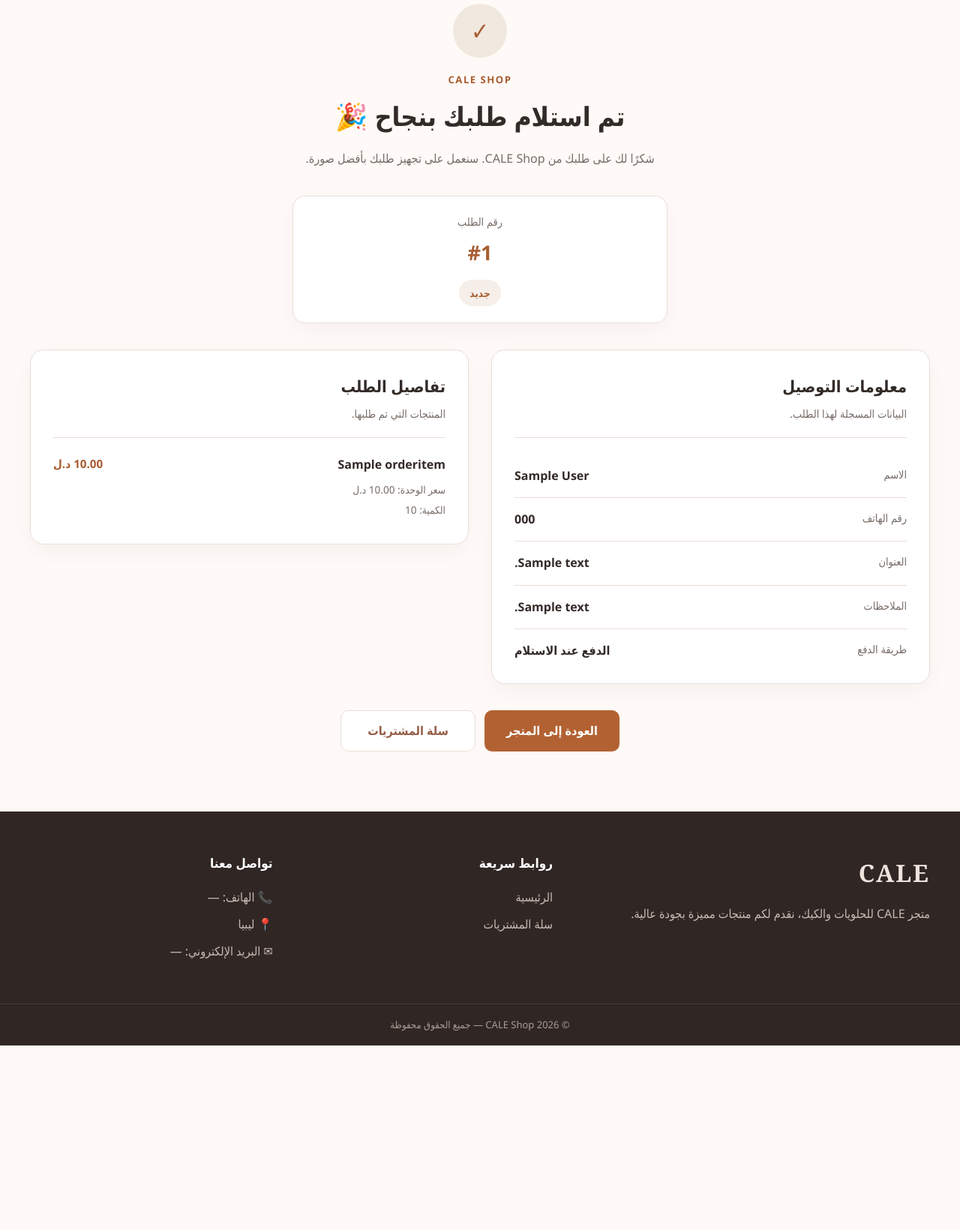
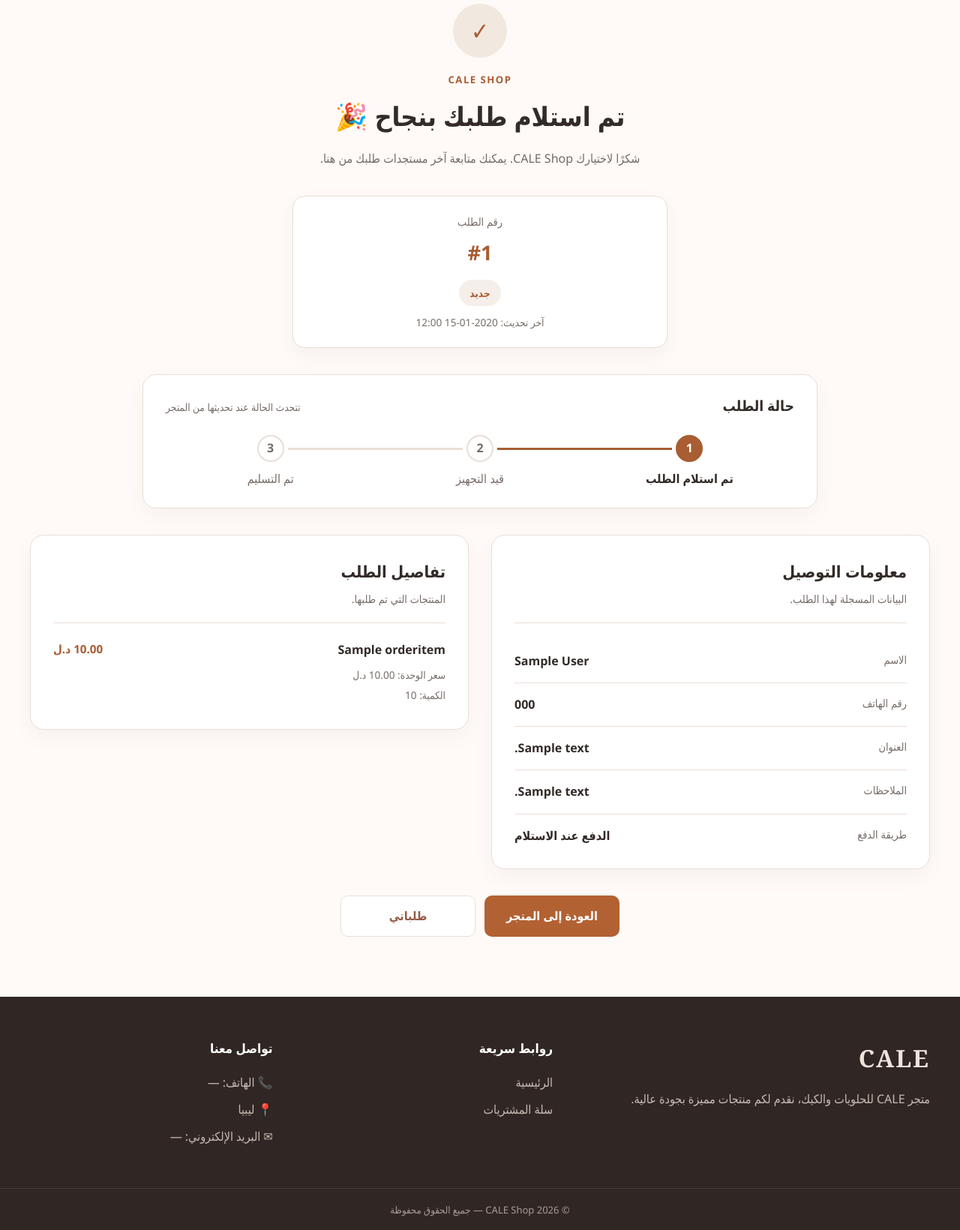
Before and after one commit to Qusay-code/cale_shop, a Django app: page /order/success/1/ in a window 1280 px wide. Shown: the part 176-1816 px from the top of the page at 75% size. Before the commit the page ends 1570 px from the top, so only its background shows below. Run offline with Django 5.2, Linux system fonts and the light colour scheme; a user stored in the database is signed in; tables that the repository leaves empty hold one stand-in row (values such as "Sample post"); some libraries are stand-ins or nearby versions.

Commit message:
Add customer order tracking and cancellation

```diff
--- a/static/store/css/pages/orders.css
+++ b/static/store/css/pages/orders.css
@@ -172,3 +172,6 @@
         width: 100%;
     }
 }
+
+.order-updated-at { margin: 12px 0 0; color: var(--muted-color); font-size: .82rem; }
+.order-card .order-progress { margin-top: 20px; }
--- a/static/store/css/store.css
+++ b/static/store/css/store.css
@@ -3676,3 +3676,22 @@
         font-size: 22px;
     }
 }
+
+/* Customer order tracking */
+.order-tracking-card { max-width: 900px; margin: 0 auto 35px; padding: 25px 30px; background: #fff; border: 1px solid var(--border-color); border-radius: 18px; box-shadow: 0 10px 30px rgba(0, 0, 0, .04); }
+.tracking-heading { display: flex; justify-content: space-between; align-items: baseline; gap: 12px; margin-bottom: 22px; }
+.tracking-heading h2 { margin: 0; font-size: 1.2rem; }
+.tracking-heading > span, .order-updated-at { color: var(--muted-color); font-size: .85rem; }
+.order-updated-at { margin: 10px 0 0; }
+.order-progress-steps { display: grid; grid-template-columns: repeat(3, 1fr); list-style: none; padding: 0; margin: 0; }
+.order-progress-steps li { position: relative; display: flex; flex-direction: column; align-items: center; gap: 9px; text-align: center; color: var(--muted-color); }
+.order-progress-steps li:not(:last-child)::after { content: ""; position: absolute; top: 17px; right: calc(50% + 23px); left: calc(-50% + 23px); height: 3px; background: var(--border-color); }
+.order-step-marker { z-index: 1; display: grid; width: 36px; height: 36px; place-items: center; border: 2px solid var(--border-color); border-radius: 50%; background: #fff; font-weight: 800; }
+.order-progress-steps li.is-complete { color: var(--accent-color); }
+.order-progress-steps li.is-complete .order-step-marker { border-color: var(--accent-color); background: var(--accent-color); color: #fff; }
+.order-progress-steps li.is-complete:not(:last-child)::after { background: var(--accent-color); }
+.order-progress-steps li.is-current .order-step-label { font-weight: 800; color: var(--text-color); }
+.order-progress-cancelled { display: flex; align-items: center; gap: 13px; padding: 15px; border-radius: 12px; background: #fff1ef; color: #a5362c; }
+.order-progress-cancel-icon { display: grid; width: 34px; height: 34px; place-items: center; border-radius: 50%; background: #a5362c; color: #fff; font-size: 1.4rem; }
+.order-progress-cancelled div { display: flex; flex-direction: column; gap: 3px; }
+.order-progress-cancelled div span { font-size: .88rem; }
--- a/static/store/css/theme.css
+++ b/static/store/css/theme.css
@@ -443,6 +443,10 @@
 html[data-theme="dark"] .order-status {
     background-color: #302a29;
 }
+html[data-theme="dark"] .order-tracking-card { background: var(--white); border-color: var(--border); }
+html[data-theme="dark"] .order-step-marker { background: var(--white); border-color: var(--border); }
+html[data-theme="dark"] .order-progress-cancelled { background: #3b2526; color: #ffaaa1; }
+html[data-theme="dark"] .order-progress-cancel-icon { background: #a5362c; color: #fff; }
 
 html[data-theme="dark"] .hero-button.secondary,
 html[data-theme="dark"] .continue-shopping,
--- a/store/admin_views.py
+++ b/store/admin_views.py
@@ -556,6 +556,7 @@
         },
         Order.Status.PROCESSING: {
             Order.Status.DELIVERED,
+            Order.Status.CANCELLED,
         },
         Order.Status.DELIVERED: set(),
         Order.Status.CANCELLED: set(),
--- a/store/templates/store/base.html
+++ b/store/templates/store/base.html
@@ -11,8 +11,8 @@
     <title>{% block title %}CALE Shop{% endblock %}</title>
 
     <!-- Main Store CSS -->
-    <link rel="stylesheet" href="{% static 'store/css/store.css' %}?v=4">
-    <link rel="stylesheet" href="{% static 'store/css/theme.css' %}?v=2">
+    <link rel="stylesheet" href="{% static 'store/css/store.css' %}?v=5">
+    <link rel="stylesheet" href="{% static 'store/css/theme.css' %}?v=3">
     <script src="{% static 'store/js/theme.js' %}?v=1" defer></script>
 
     {% block extra_css %}{% endblock %}
--- /dev/null
+++ b/store/templates/store/shop/_order_progress.html
@@ -0,0 +1,14 @@
+{% if order.status == "cancelled" %}
+    <div class="order-progress order-progress-cancelled" aria-label="حالة الطلب: ملغي">
+        <span class="order-progress-cancel-icon" aria-hidden="true">×</span>
+        <div><strong>تم إلغاء الطلب</strong><span>إذا كنت تعتقد أن هذا خطأ، تواصل معنا.</span></div>
+    </div>
+{% else %}
+    <div class="order-progress" aria-label="تقدم الطلب">
+        <ol class="order-progress-steps">
+            <li class="{% if order.status == 'new' or order.status == 'processing' or order.status == 'delivered' %}is-complete{% endif %} {% if order.status == 'new' %}is-current{% endif %}"><span class="order-step-marker" aria-hidden="true">1</span><span class="order-step-label">تم استلام الطلب</span></li>
+            <li class="{% if order.status == 'processing' or order.status == 'delivered' %}is-complete{% endif %} {% if order.status == 'processing' %}is-current{% endif %}"><span class="order-step-marker" aria-hidden="true">2</span><span class="order-step-label">قيد التجهيز</span></li>
+            <li class="{% if order.status == 'delivered' %}is-complete is-current{% endif %}"><span class="order-step-marker" aria-hidden="true">3</span><span class="order-step-label">تم التسليم</span></li>
+        </ol>
+    </div>
+{% endif %}
--- a/store/templates/store/shop/order_success.html
+++ b/store/templates/store/shop/order_success.html
@@ -1,6 +1,6 @@
 {% extends "store/base.html" %}
 
-{% block title %}تم استلام الطلب | CALE Shop{% endblock %}
+{% block title %}متابعة الطلب #{{ order.id }} | CALE Shop{% endblock %}
 
 {% block content %}
 
@@ -19,13 +19,10 @@
                 CALE SHOP
             </span>
 
-            <h1>
-                تم استلام طلبك بنجاح 🎉
-            </h1>
+            <h1>{% if order.status == "new" %}تم استلام طلبك بنجاح 🎉{% else %}متابعة طلبك{% endif %}</h1>
 
             <p>
-                شكرًا لك على طلبك من CALE Shop.
-                سنعمل على تجهيز طلبك بأفضل صورة.
+                شكرًا لاختيارك CALE Shop. يمكنك متابعة آخر مستجدات طلبك من هنا.
             </p>
 
         </div>
@@ -45,8 +42,14 @@
             <div class="order-status">
                 {{ order.get_status_display }}
             </div>
+            <p class="order-updated-at">آخر تحديث: {{ order.updated_at|date:"Y-m-d H:i" }}</p>
 
         </div>
+
+        <section class="order-tracking-card" aria-labelledby="tracking-title">
+            <div class="tracking-heading"><h2 id="tracking-title">حالة الطلب</h2><span>تتحدث الحالة عند تحديثها من المتجر</span></div>
+            {% include "store/shop/_order_progress.html" with order=order %}
+        </section>
 
 
         <div class="order-success-layout">
@@ -155,10 +158,10 @@
             </a>
 
             <a
-                href="{% url 'store:cart' %}"
+                href="{% url 'store:customer_orders' %}"
                 class="success-secondary-button"
             >
-                سلة المشتريات
+                طلباتي
             </a>
 
         </div>
--- a/store/templates/store/shop/orders.html
+++ b/store/templates/store/shop/orders.html
@@ -51,6 +51,8 @@
 
                         </div>
 
+                        {% include "store/shop/_order_progress.html" with order=order %}
+                        <p class="order-updated-at">آخر تحديث: {{ order.updated_at|date:"Y-m-d H:i" }}</p>
 
                         <div class="order-card-info">
 
@@ -87,7 +89,7 @@
                                 href="{% url 'store:order_success' order.id %}"
                                 class="order-details-button"
                             >
-                                عرض تفاصيل الطلب
+                                متابعة الطلب
                             </a>
 
                         </div>
```
Also changed, not shown: store/services/order_status.py (+5 -4 lines).
